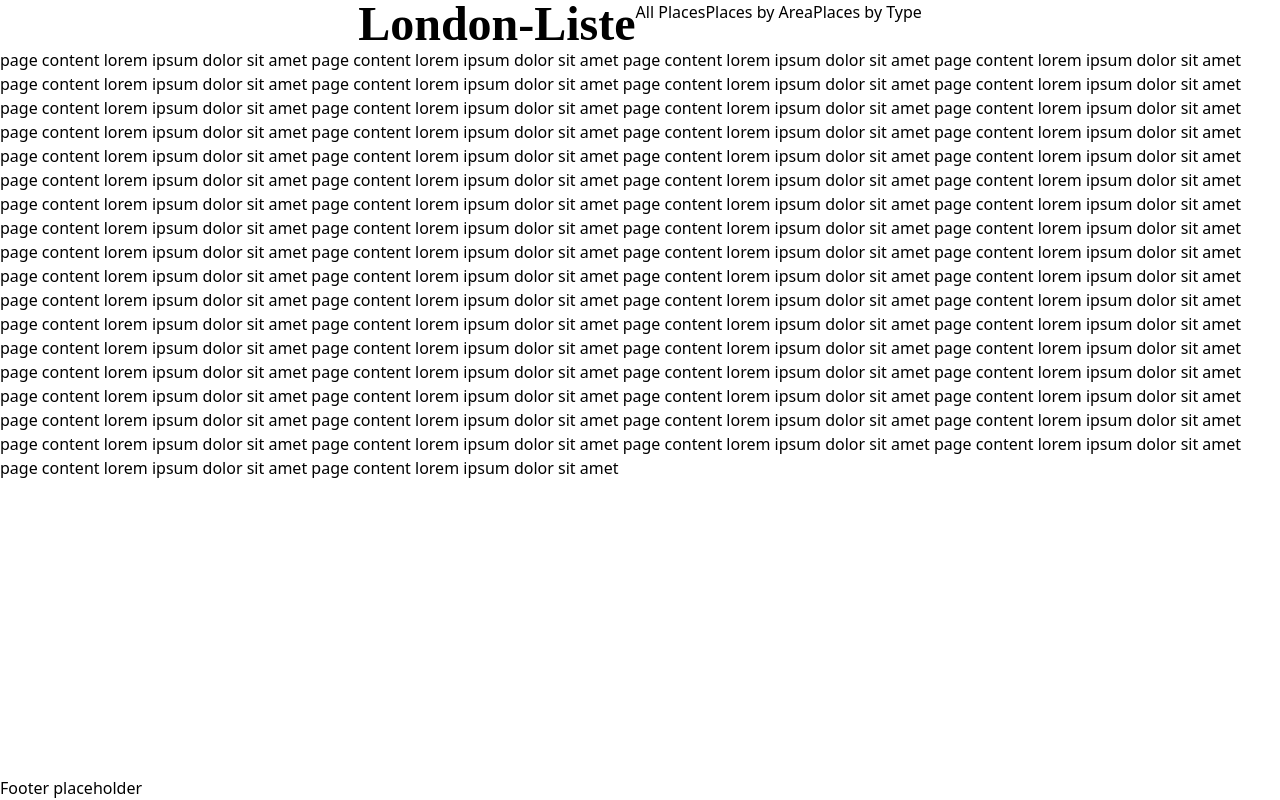
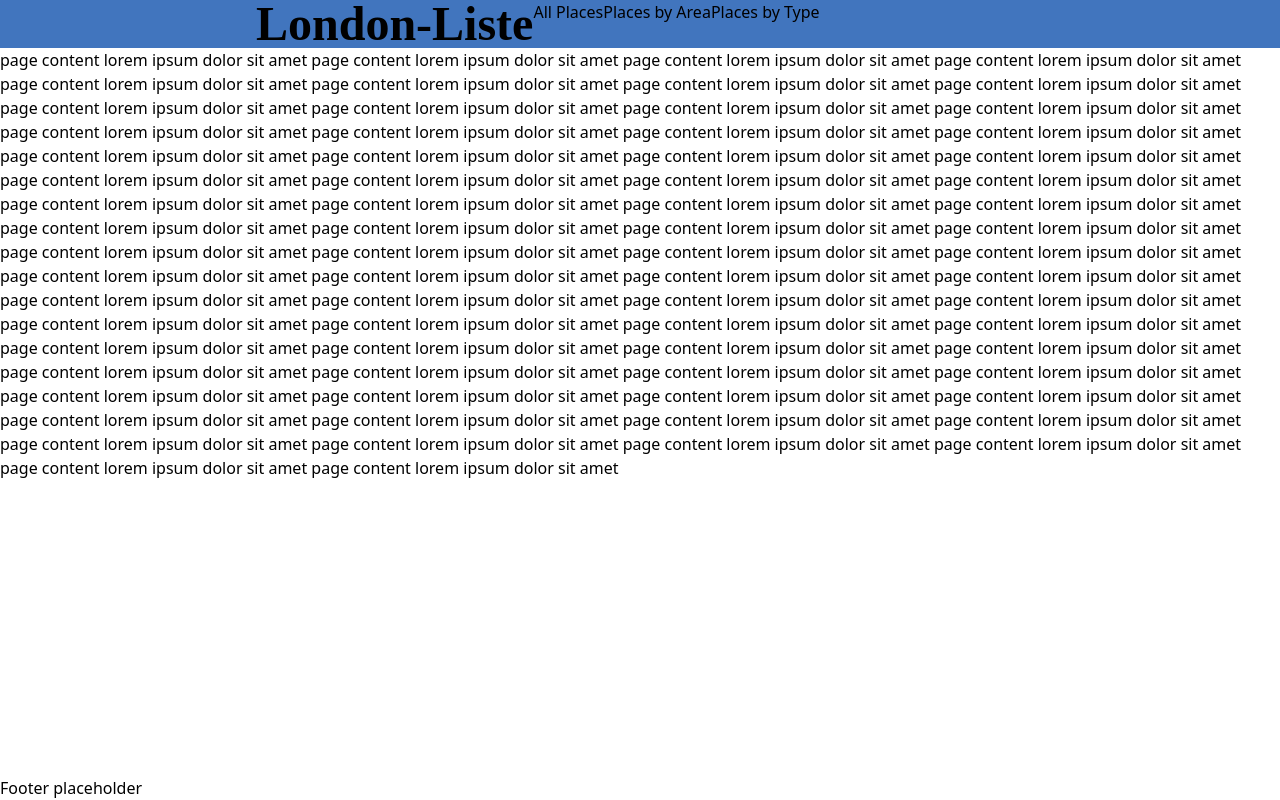
Before and after one commit to a1v0/london-liste, a Next.js app: page / in a window 1280 px wide. Built offline with nearby package versions, Linux system fonts and the light colour scheme; a web font is replaced by a local one.

Commit message:
Repair gutters in `Header`

```diff
--- a/app/Header.jsx
+++ b/app/Header.jsx
@@ -3,9 +3,11 @@ import Nav from "./Nav";
 
 export default function Header() {
 	return (
-		<header className="flex clear-gutters">
-			<Logo />
-			<Nav />
+		<header className="sticky bg-brand-blue top-0">
+			<div className="flex clear-gutters">
+				<Logo />
+				<Nav />
+			</div>
 		</header>
 	);
 }
```
